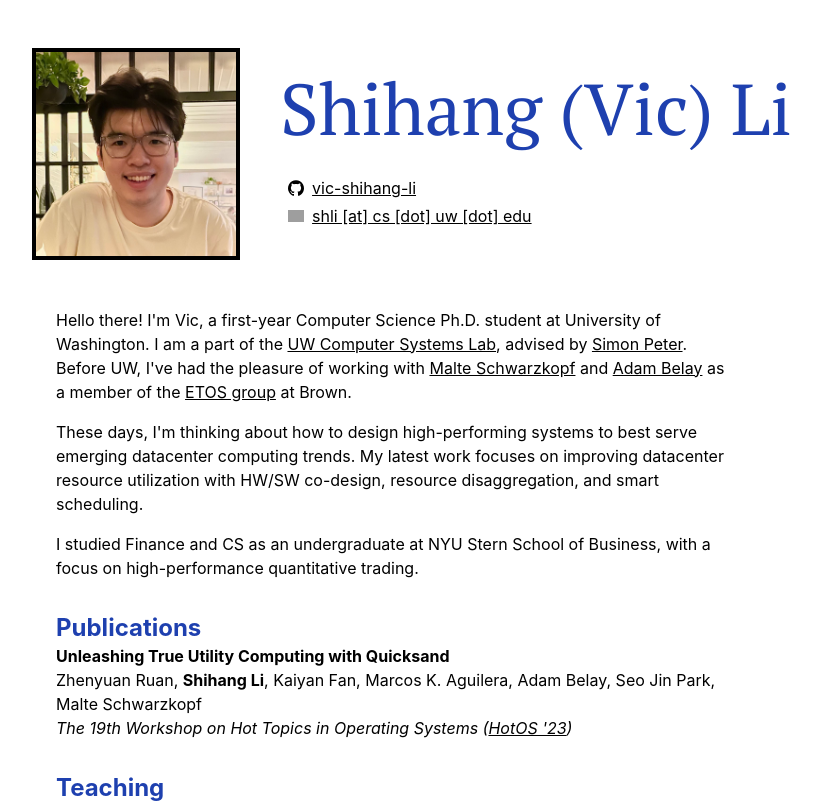
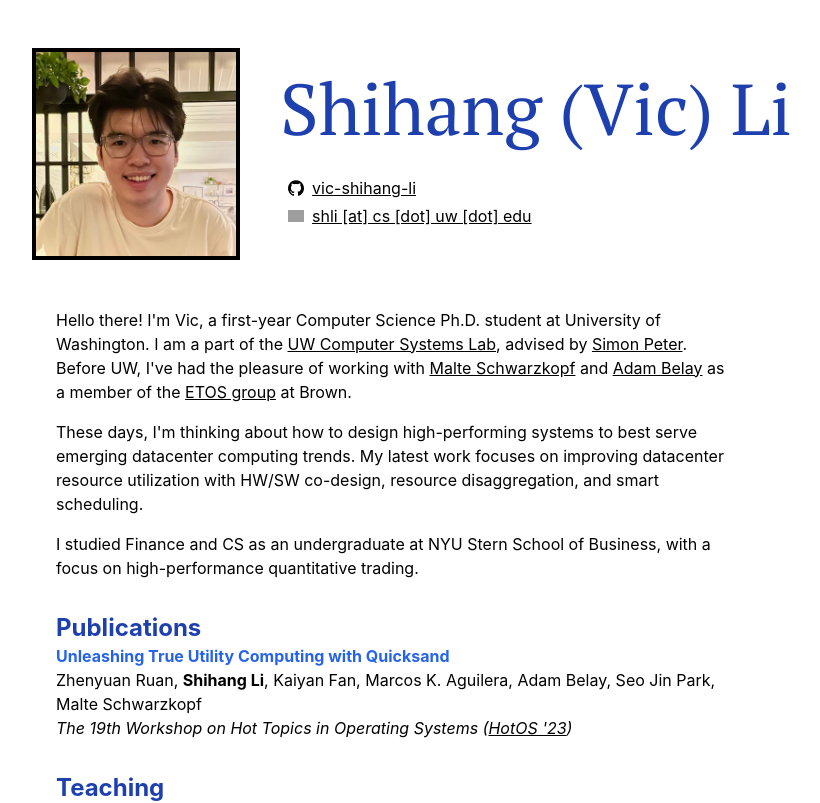
Before and after one commit to vic-lsh/vli, a Next.js app: page / in a window 1280 px wide. Shown: the top 803 px of the page, without its empty margins (248-1068 px from the left). Built offline with nearby package versions, Linux system fonts and the light colour scheme; grey boxes are pictures that could not be loaded.

Commit message:
add paper link to publications

```diff
--- a/data/pubs.ts
+++ b/data/pubs.ts
@@ -1,6 +1,8 @@
 export interface Publication {
   title: string;
   authors: string[];
+  // optional if the publication is not camera-ready
+  url?: string;
   venue: string;
   venueAbbr: string;
   venueLink: string;
@@ -17,6 +19,7 @@ const quicksand = {
     "Seo Jin Park",
     "Malte Schwarzkopf",
   ],
+  url: "pubs/quicksand.pdf",
   venue: "The 19th Workshop on Hot Topics in Operating Systems",
   venueAbbr: "HotOS '23",
   venueLink: "https://sigops.org/s/conferences/hotos/2023/",
--- a/pages/index.tsx
+++ b/pages/index.tsx
@@ -158,7 +158,16 @@ const PublicationEntry: React.FC<{ pub: Publication }> = ({ pub }) => {
 
   return (
     <>
-      <div className="font-bold">{pub.title}</div>
+      {pub.url ? (
+        <a
+          href={pub.url}
+          className="font-bold hover:underline text-blue-600 dark:text-dark-accent"
+        >
+          {pub.title}
+        </a>
+      ) : (
+        <div className="font-bold">{pub.title}</div>
+      )}
       <div>{concatenatedAuthors}</div>
       <div className="italic">
         {pub.venue} (<UrlLink href={pub.venueLink}>{pub.venueAbbr}</UrlLink>)
```
Also changed, not shown: 1 other file (tests, documents, lock files or other folders).
